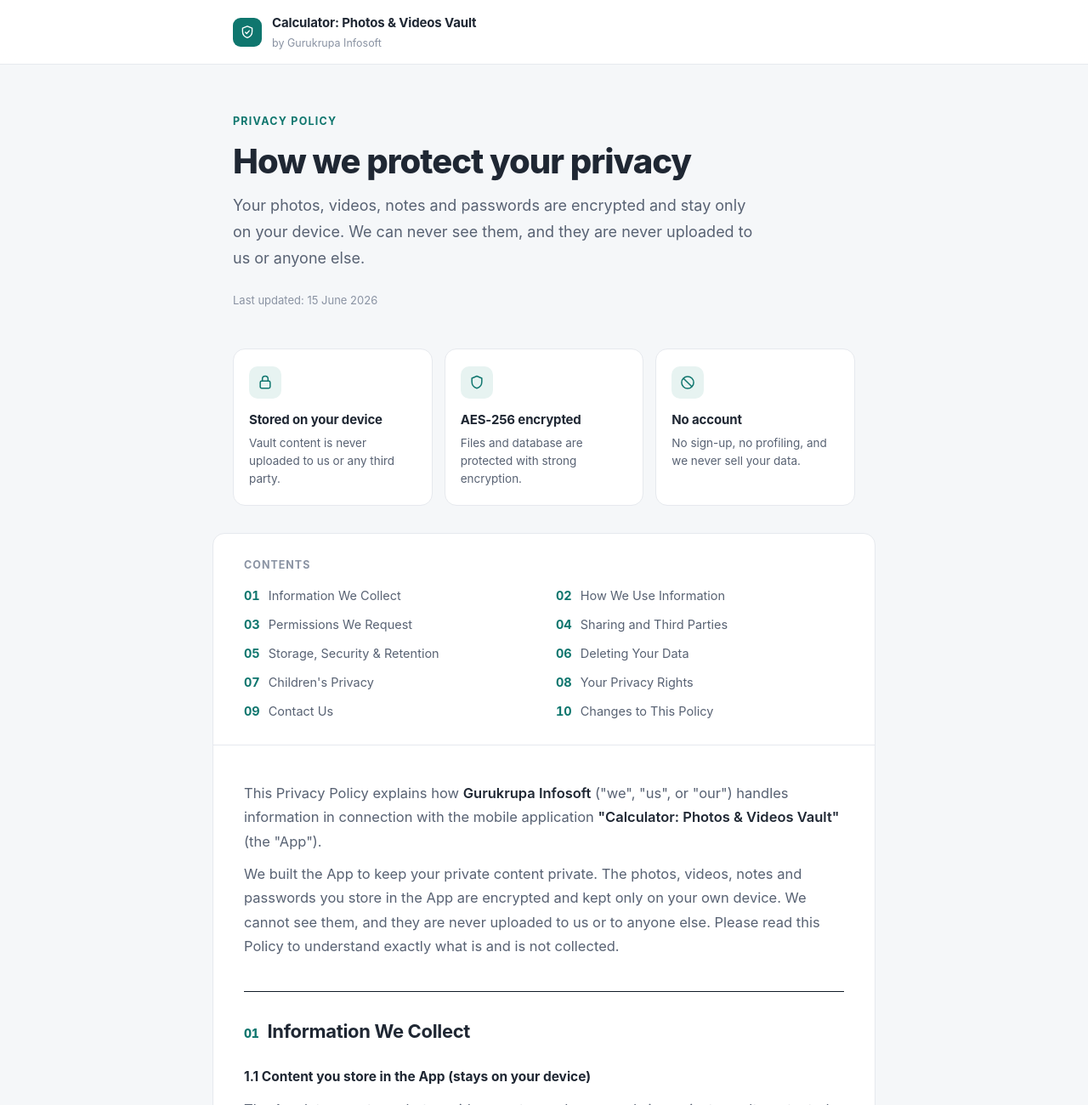
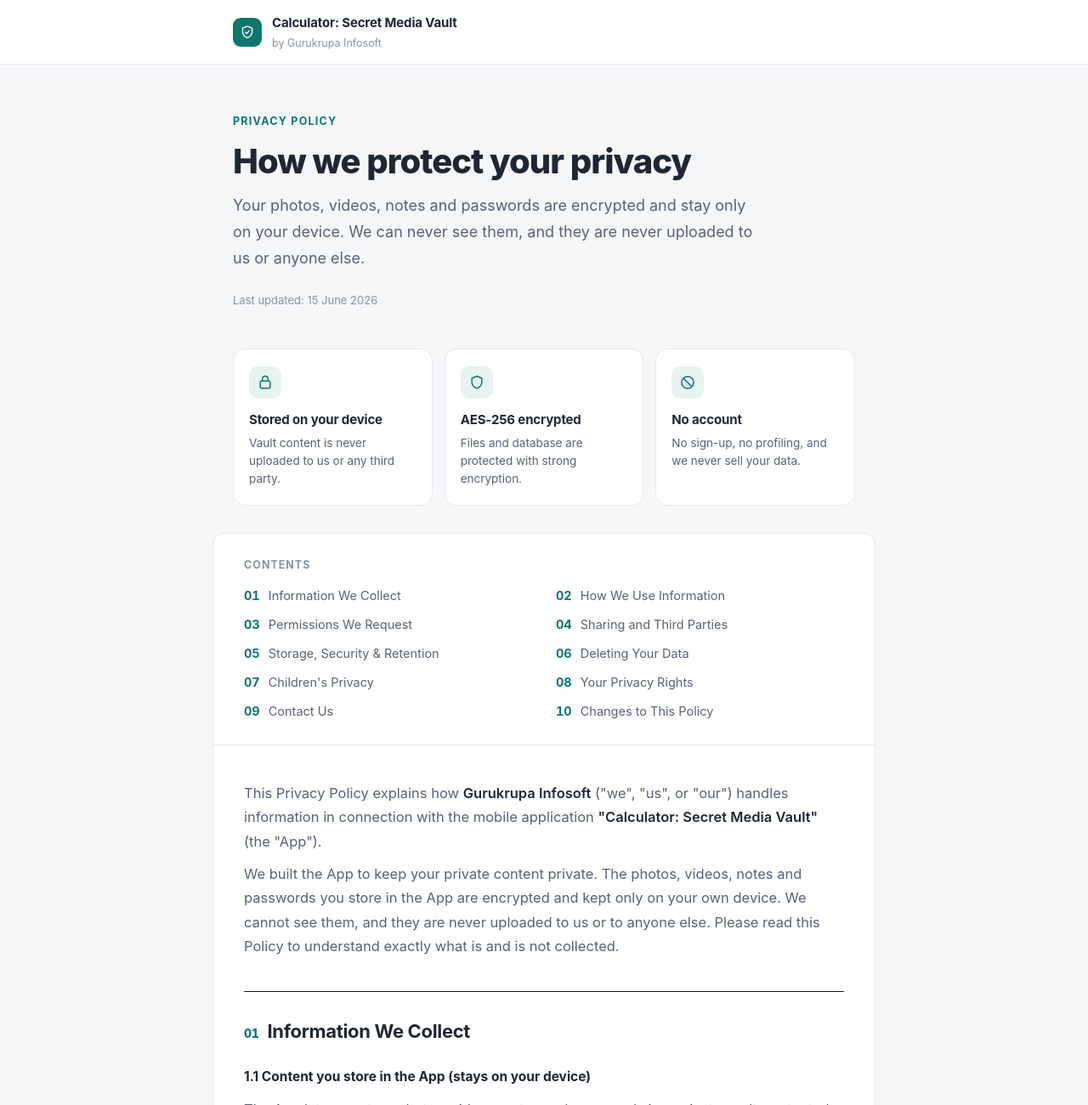
Before and after one commit to techgurukrupainfosoft-prog/AllBankBalanceCheck, a plain HTML site: page index.html in a window 1280 px wide. Shown: the top 1300 px of the page at 85% size. Drawn offline with Linux system fonts and the light colour scheme.

Commit message:
Update index.html

```diff
--- a/index.html
+++ b/index.html
@@ -6,7 +6,7 @@
   <meta name="theme-color" content="#0f766e" />
   <meta name="description" content="Privacy Policy for Calculator: Hide Photos & Videos by Gurukrupa Infosoft. Your photos, videos, notes and passwords are encrypted and stay only on your device." />
   <meta name="robots" content="index, follow" />
-  <title>Privacy Policy — Calculator: Photos &amp; Videos Vault</title>
+  <title>Privacy Policy — Calculator: Secret Media Vault</title>
 
   <style>
     :root {
@@ -282,7 +282,7 @@
         </svg>
       </span>
       <div>
-        <div class="name">Calculator: Photos &amp; Videos Vault</div>
+        <div class="name">Calculator: Secret Media Vault</div>
         <div class="by">by Gurukrupa Infosoft</div>
       </div>
     </div>
@@ -338,7 +338,7 @@
 
     <div class="doc">
       <section class="intro">
-        <p>This Privacy Policy explains how <strong>Gurukrupa Infosoft</strong> ("we", "us", or "our") handles information in connection with the mobile application <strong>"Calculator: Photos &amp; Videos Vault"</strong> (the "App").</p>
+        <p>This Privacy Policy explains how <strong>Gurukrupa Infosoft</strong> ("we", "us", or "our") handles information in connection with the mobile application <strong>"Calculator: Secret Media Vault"</strong> (the "App").</p>
         <p>We built the App to keep your private content private. The photos, videos, notes and passwords you store in the App are encrypted and kept only on your own device. We cannot see them, and they are never uploaded to us or to anyone else. Please read this Policy to understand exactly what is and is not collected.</p>
       </section>
 
@@ -463,7 +463,7 @@
   </main>
 
   <footer>
-    <div>&copy; 2026 Gurukrupa Infosoft<span class="sep">·</span>Calculator: Photos &amp; Videos Vault</div>
+    <div>&copy; 2026 Gurukrupa Infosoft<span class="sep">·</span>Calculator: Secret Media Vault</div>
     <div><a href="#top">Back to top ↑</a></div>
   </footer>
 </body>
```
